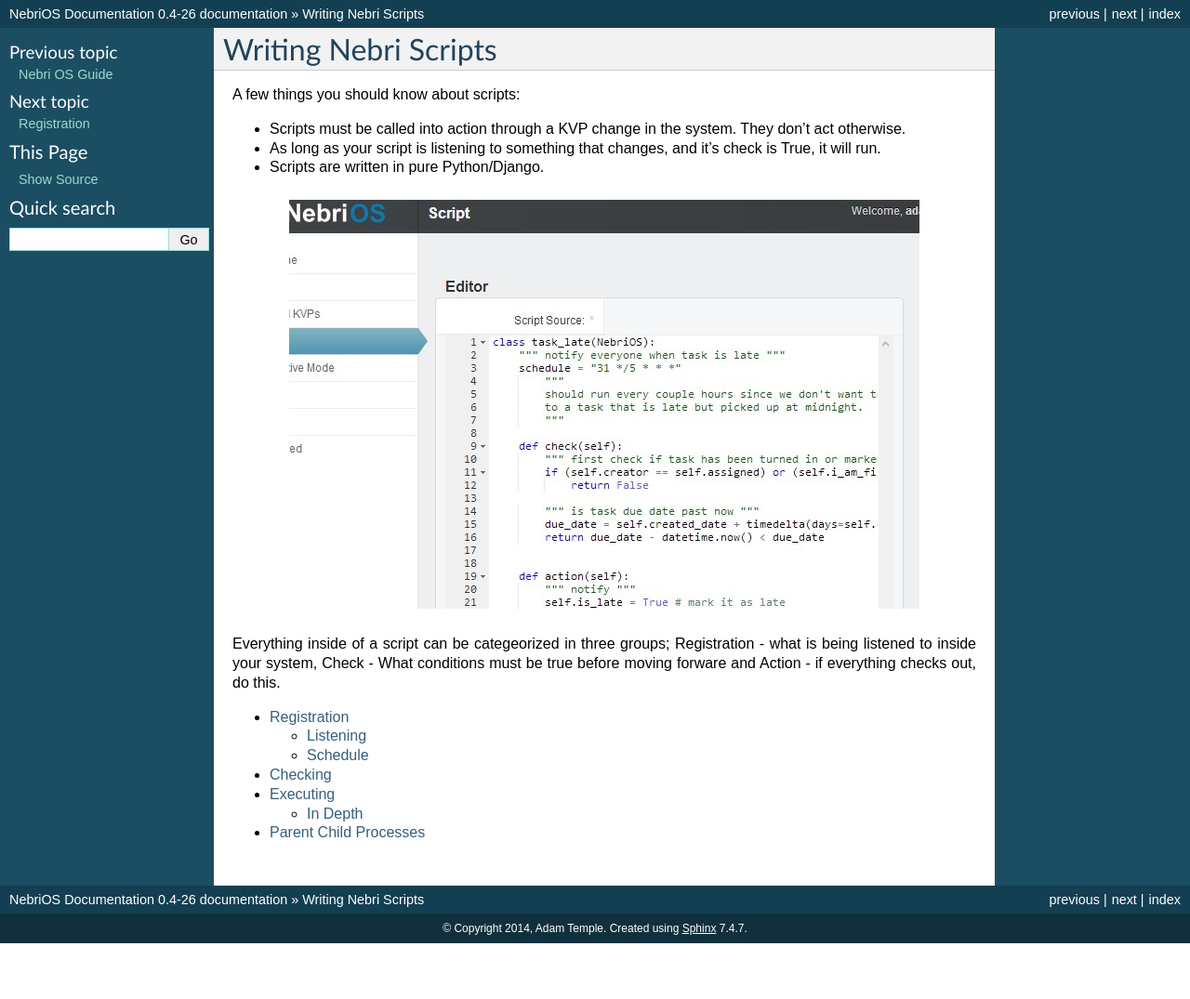
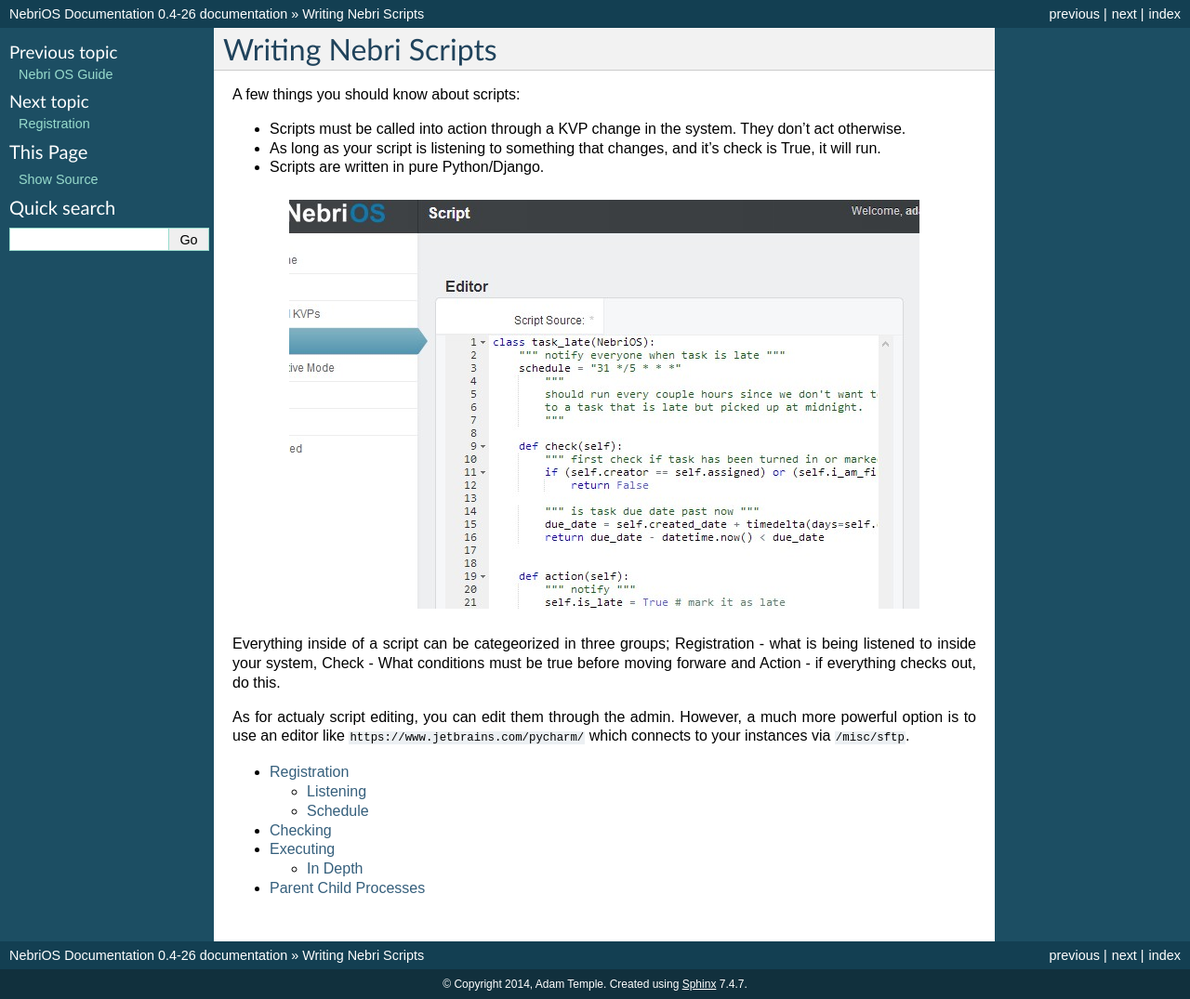
Before and after one commit to jgomo3/nebrios_docs, a Sphinx documentation site: the page built from source/scripts/index.rst, in a window 1280 px wide. Shown: the whole page at 93% size. Built offline with Sphinx 7.4.7, drawn with Linux system fonts in a browser that asks for light colours; cross-references to code outside the pages are shown as plain code; before the commit the page ends 1015 px from its top, so only the background shows below that.

Commit message:
Update index.rst

```diff
--- a/source/scripts/index.rst
+++ b/source/scripts/index.rst
@@ -14,6 +14,8 @@ A few things you should know about scripts:
 
 Everything inside of a script can be categeorized in three groups; Registration - what is being listened to inside your system, Check - What conditions must be true before moving forware and Action - if everything checks out, do this.
 
+As for actualy script editing, you can edit them through the admin. However, a much more powerful option is to use an editor like :Pycharm:`https://www.jetbrains.com/pycharm/` which connects to your instances via :sftp:`../misc/sftp`.
+
 .. toctree::
     :maxdepth: 2
 
```
